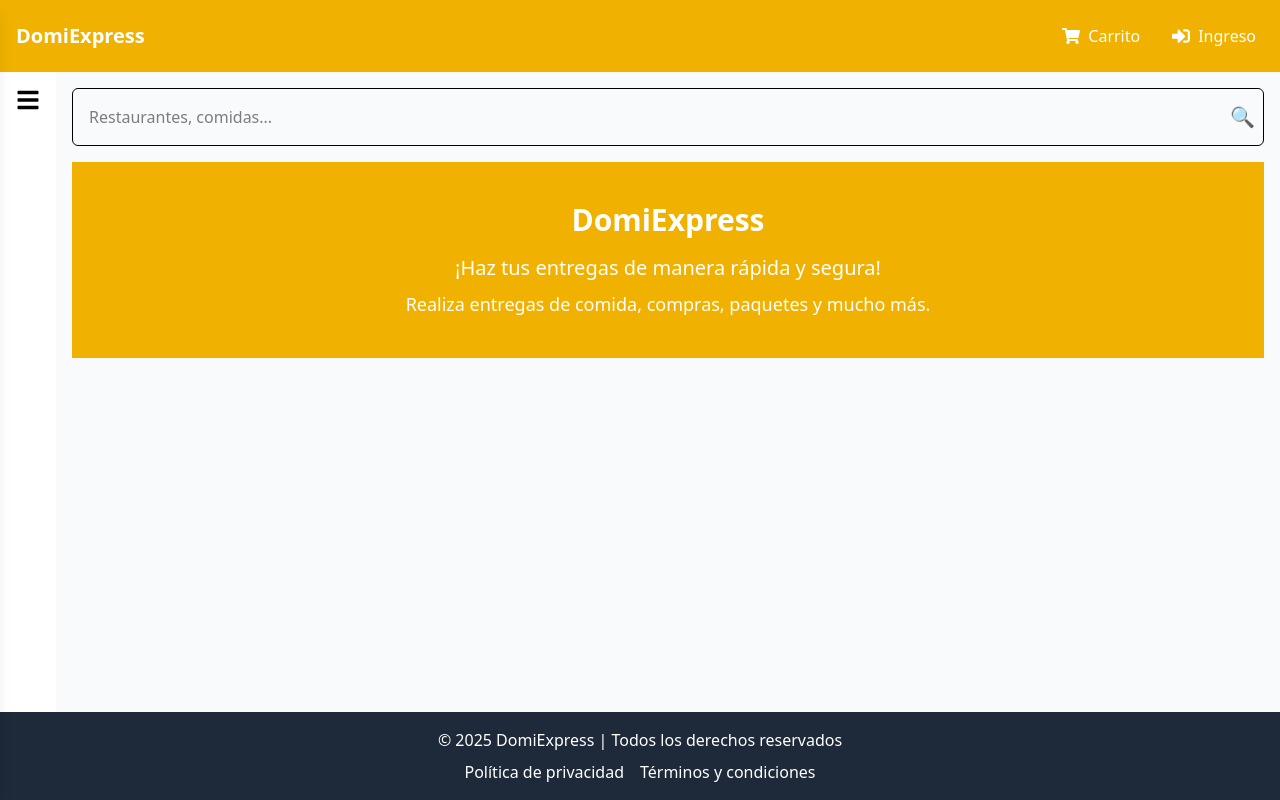
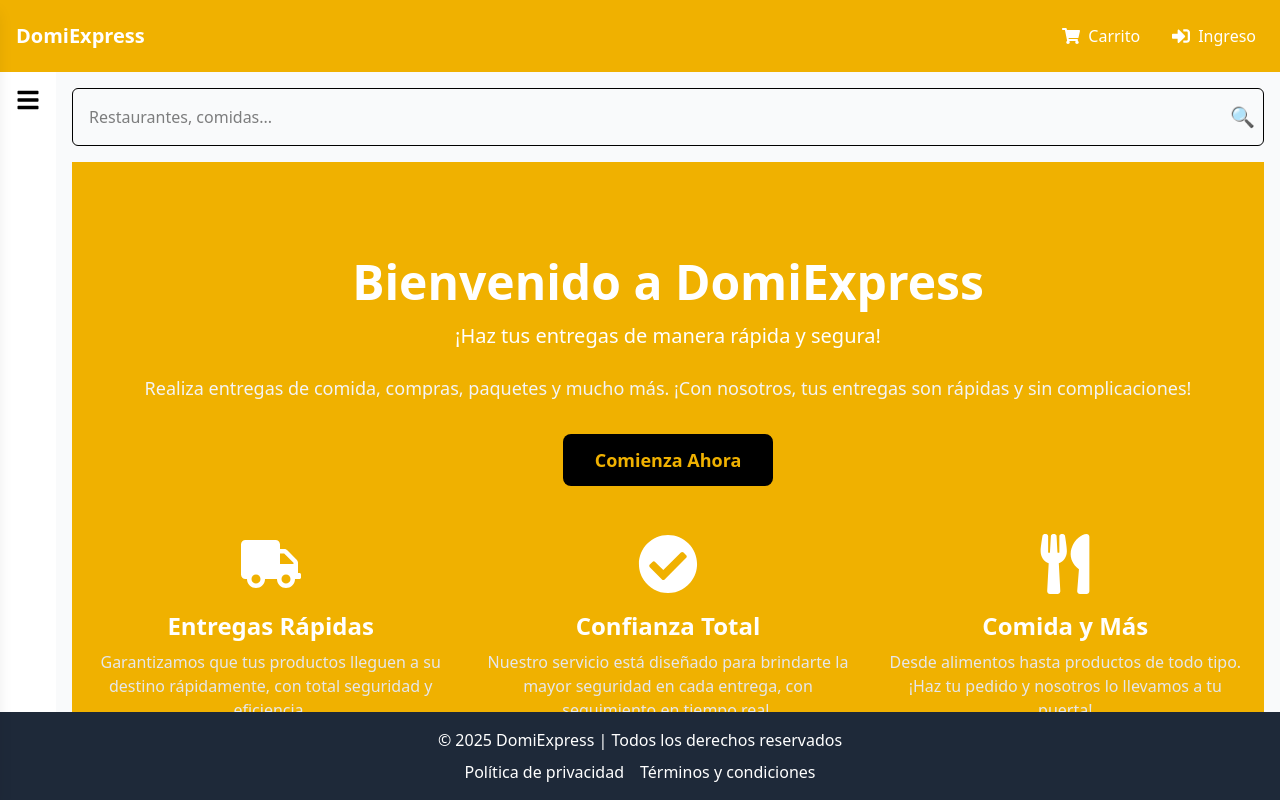
Before and after one commit to Nevet21/ProyectoDeliveryReact, a React (Vite) app: page / in a window 1280 px wide. Built offline with nearby package versions, Linux system fonts and the light colour scheme.

Commit message:
correcion de las rutas

```diff
--- a/src/App.tsx
+++ b/src/App.tsx
@@ -1,14 +1,13 @@
-import { Suspense, lazy, useEffect, useState } from 'react';
-import { Route, Routes } from 'react-router-dom';
+import React, { lazy, Suspense, useState, useEffect } from 'react';
+import { Routes, Route } from 'react-router-dom';
+import Loader from './common/Loader';
 import { Toaster } from 'react-hot-toast';
+import routes from './routes';
 
-import Loader from './common/Loader';
-import routes from './routes';
-import MainLayout from './layaouts/MainLayaout'; // Asegúrate de importar MainLayout
-import Register from './pages/Restaurantes/Register'
-
-// Importación perezosa de la página de inicio (Home)
+// Cargar componentes de forma perezosa
 const Home = lazy(() => import('./pages/Home/Home'));
+const Register = lazy(() => import('./pages/Restaurantes/Register'));
+// Asumir que `routes` está definido en algún lugar de tu código
 
 function App() {
   const [loading, setLoading] = useState<boolean>(true);
@@ -22,44 +21,24 @@ function App() {
   ) : (
     <>
       <Toaster position="top-right" reverseOrder={false} />
+      <Suspense fallback={<Loader />}>
         <Routes>
-  <Route
-    path="/"
-    element={
-      <Suspense fallback={<Loader />}>
-        <MainLayout>
-          <Home />
-        </MainLayout>
-      </Suspense>
-    }
-  />
+          {/* Ruta principal */}
+          <Route path="/" element={<Home />} />
 
+          {/* Rutas dinámicas */}
           {routes.map(({ path, component: Component }, index) => (
             <Route
               key={index}
               path={path}
-      element={
-        <Suspense fallback={<Loader />}>
-          <MainLayout>
-            <Component />
-          </MainLayout>
-        </Suspense>
-      }
+              element={<Component />}
             />
           ))}
 
-  <Route
-    path="/registrar-restaurante"
-    element={
-      <Suspense fallback={<Loader />}>
-        <MainLayout>
-          <Register />
-        </MainLayout>
+          {/* Ruta para registrar restaurante */}
+          <Route path="/registrar-restaurante" element={<Register />} />
+        </Routes>
       </Suspense>
-    }
-  />
-</Routes>
-
     </>
   );
 }
--- a/src/pages/Home/Home.tsx
+++ b/src/pages/Home/Home.tsx
@@ -1,13 +1,63 @@
-// src/pages/Home.tsx
 import React from 'react';
+import { FaTruck, FaCheckCircle, FaUtensils } from 'react-icons/fa'; // Iconos de react-icons
+import MainLayout from '../../layaouts/MainLayaout'; // Importamos MainLayout
 
 const Home: React.FC = () => {
   return (
-    <section className="hero bg-yellow-500 text-white p-10 text-center">
-      <h2 className="text-3xl font-bold">DomiExpress</h2>
-      <p className="mt-4 text-xl">¡Haz tus entregas de manera rápida y segura!</p>
-      <p className="mt-2 text-lg">Realiza entregas de comida, compras, paquetes y mucho más.</p>
-    </section>
+    <MainLayout>
+      <section className="bg-yellow-500 text-white">
+        <div className="container mx-auto px-4 py-16 md:py-24">
+          {/* Hero Section */}
+          <div className="text-center mb-12">
+            <h2 className="text-4xl md:text-5xl font-extrabold mb-4">Bienvenido a DomiExpress</h2>
+            <p className="text-lg md:text-xl mb-6">¡Haz tus entregas de manera rápida y segura!</p>
+            <p className="text-sm md:text-lg text-gray-100">Realiza entregas de comida, compras, paquetes y mucho más. ¡Con nosotros, tus entregas son rápidas y sin complicaciones!</p>
+            <a
+              href="/#"
+              className="mt-8 inline-block px-8 py-3 bg-black text-yellow-500 rounded-lg text-lg font-semibold hover:bg-gray-800 transition"
+            >
+              Comienza Ahora
+            </a>
+          </div>
+
+          {/* Features Section */}
+          <div className="grid grid-cols-1 md:grid-cols-3 gap-8">
+            <div className="text-center">
+              <FaTruck className="mx-auto text-6xl text-white mb-4" />
+              <h3 className="text-2xl font-semibold text-white">Entregas Rápidas</h3>
+              <p className="text-gray-200 mt-2">Garantizamos que tus productos lleguen a su destino rápidamente, con total seguridad y eficiencia.</p>
+            </div>
+            <div className="text-center">
+              <FaCheckCircle className="mx-auto text-6xl text-white mb-4" />
+              <h3 className="text-2xl font-semibold text-white">Confianza Total</h3>
+              <p className="text-gray-200 mt-2">Nuestro servicio está diseñado para brindarte la mayor seguridad en cada entrega, con seguimiento en tiempo real.</p>
+            </div>
+            <div className="text-center">
+              <FaUtensils className="mx-auto text-6xl text-white mb-4" />
+              <h3 className="text-2xl font-semibold text-white">Comida y Más</h3>
+              <p className="text-gray-200 mt-2">Desde alimentos hasta productos de todo tipo. ¡Haz tu pedido y nosotros lo llevamos a tu puerta!</p>
+            </div>
+          </div>
+
+          {/* CTA Section */}
+          <div className="mt-16 text-center">
+            <h2 className="text-3xl md:text-4xl font-bold text-white mb-6">¡Únete a nosotros hoy mismo!</h2>
+            <p className="text-lg md:text-xl text-gray-200 mb-8">No pierdas la oportunidad de disfrutar de entregas rápidas, seguras y cómodas. ¡Haz tu pedido hoy mismo!</p>
+            <a
+              href="/registrar-restaurante"
+              className="inline-block px-10 py-4 bg-yellow-500 text-black rounded-lg font-semibold text-lg hover:bg-yellow-600 transition"
+            >
+              Regístrate Ahora
+            </a>
+          </div>
+
+          {/* Footer Section */}
+          <div className="mt-24 text-center text-gray-400 text-sm">
+            <p>&copy; 2025 DomiExpress. Todos los derechos reservados.</p>
+          </div>
+        </div>
+      </section>
+    </MainLayout>
   );
 };
 
--- a/src/pages/Restaurantes/Register.tsx
+++ b/src/pages/Restaurantes/Register.tsx
@@ -1,5 +1,6 @@
 import React, { useState } from 'react';
 import type { Restaurante } from "../../models/Restaurante";
+import MainLayout from '../../layaouts/MainLayaout';  // Asegúrate de tener la ruta correcta
 
 const Register: React.FC = () => {
   const [restaurant, setRestaurant] = useState<Restaurante>({
@@ -10,6 +11,7 @@ const Register: React.FC = () => {
   });
   const [errors, setErrors] = useState<{ [key: string]: string }>({});
   const [successMessage, setSuccessMessage] = useState<string>('');
+  const [errorMessage, setErrorMessage] = useState<string>('');
 
   const handleChange = (e: React.ChangeEvent<HTMLInputElement | HTMLTextAreaElement>) => {
     setRestaurant({
@@ -46,6 +48,8 @@ const Register: React.FC = () => {
   const handleSubmit = async (e: React.FormEvent) => {
     e.preventDefault();
     setSuccessMessage('');
+    setErrorMessage('');
+
     if (!validate()) return;
 
     try {
@@ -56,21 +60,23 @@ const Register: React.FC = () => {
         headers: { 'Content-Type': 'application/json' },
         body: JSON.stringify({ ...restaurant, created_at: new Date().toISOString() }),
       });
+
       if (response.ok) {
-        setSuccessMessage('¡Restaurante registrado con éxito!');
+        setSuccessMessage('Restaurante registrado con éxito!');
         setRestaurant({ name: '', address: '', phone: '', email: '' });
         setErrors({});
       } else {
         const errorData = await response.json();
-        alert('Error al registrar: ' + errorData.message);
+        setErrorMessage(errorData.message || 'Error al registrar el restaurante');
       }
     } catch (error) {
       console.error('Error en la solicitud:', error);
-      alert('Error al registrar el restaurante');
+      setErrorMessage('Error al registrar el restaurante');
     }
   };
 
   return (
+    <MainLayout>
       <div className="flex items-center justify-center min-h-screen bg-gray-100">
         <form onSubmit={handleSubmit} className="bg-white p-8 rounded-lg shadow-md w-full max-w-md">
           <h2 className="text-2xl font-bold mb-6 text-center">Registro de Restaurante</h2>
@@ -135,8 +141,10 @@ const Register: React.FC = () => {
           </button>
 
           {successMessage && <p className="text-green-600 text-center mt-4">{successMessage}</p>}
+          {errorMessage && <p className="text-red-500 text-center mt-4">{errorMessage}</p>}
         </form>
       </div>
+    </MainLayout>
   );
 };
 
```
Lines whose indentation alone changed are shown as unchanged.
